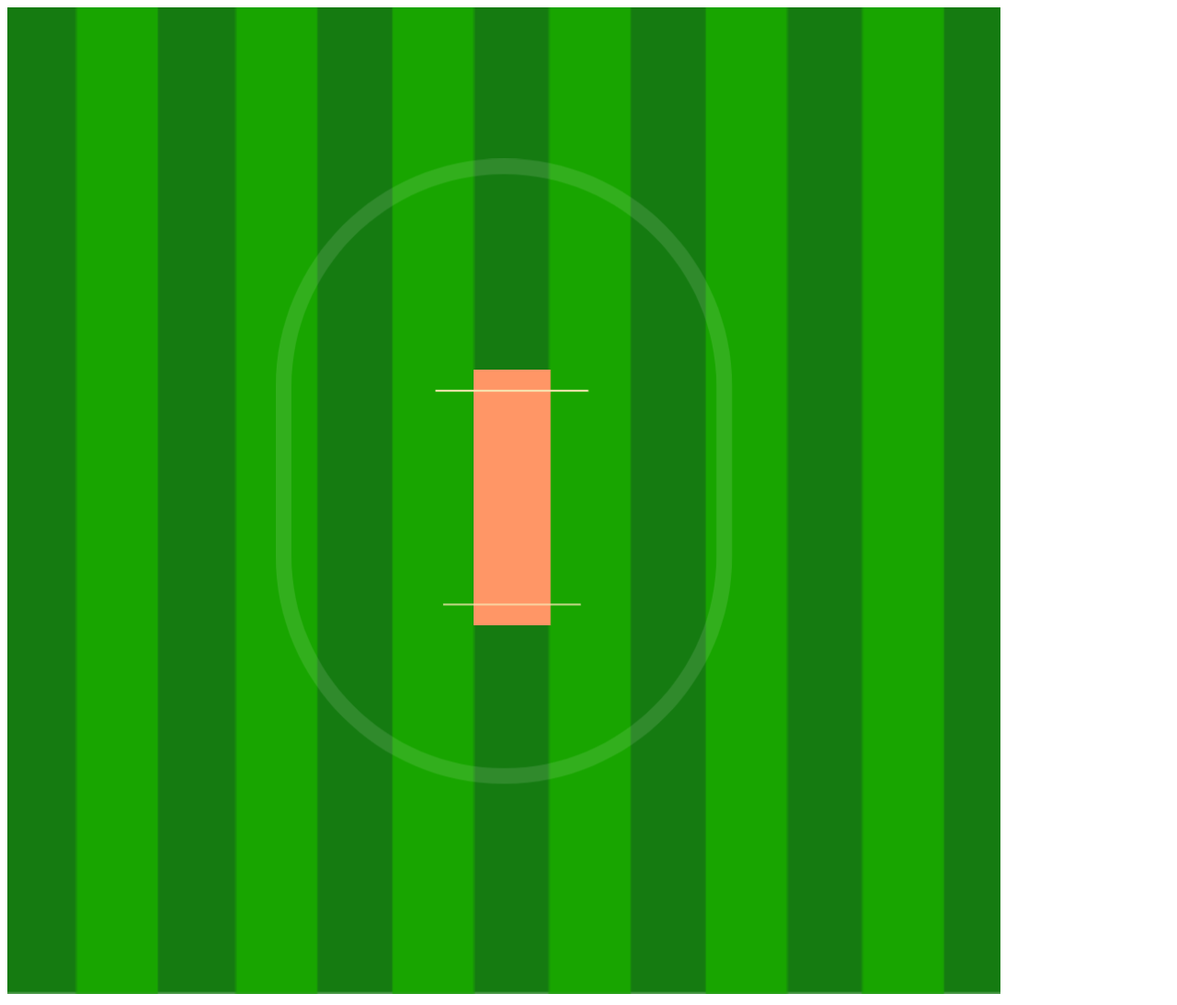
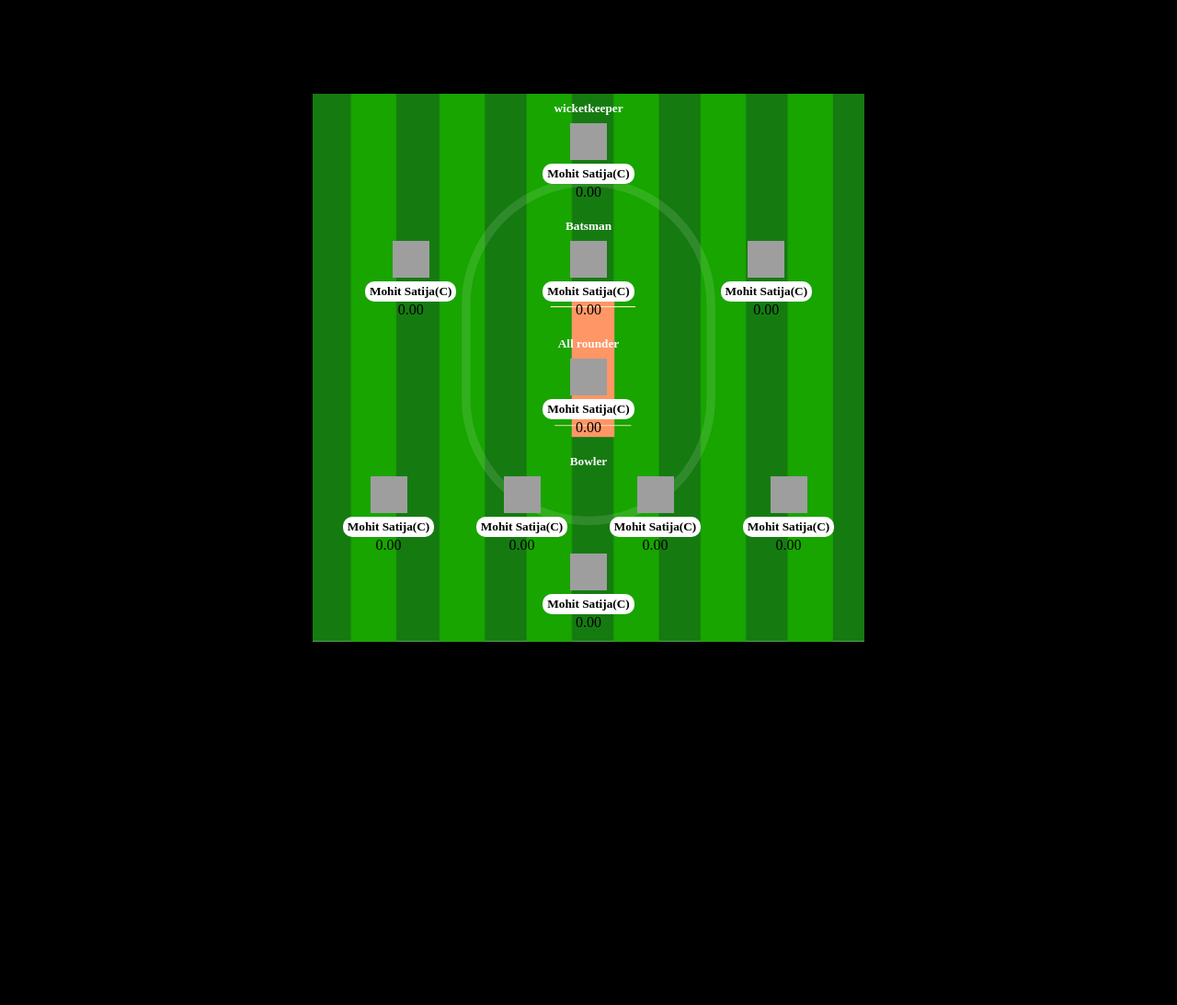
Before and after one commit to EH-GD-MOHIT21/vision11, a Django app: a page that uses templates/userteam.html in a window 1280 px wide. Shown: the whole page at 92% size. After the commit the page ends 698 px from the top, so only its background shows below. Run offline with Django 4.2, Linux system fonts and the light colour scheme; a user stored in the database is signed in; grey boxes are pictures that could not be loaded.

Commit message:
created user team page

```diff
--- /dev/null
+++ b/statics/css/userteam.css
@@ -0,0 +1,86 @@
+*{
+    margin: 0;
+    padding: 0;
+    box-sizing: border-box;
+    word-wrap: break-word;
+}
+
+h5{
+    color: white;
+}
+
+.player h5{
+    color: black;
+    background: white;
+    padding: 3px 5px;
+    border-radius: 10px;
+}
+
+.parentdiv .child1{
+    display: flex;
+    justify-content: center;
+    align-items: center;
+    min-height: 100vh;
+    background: black;
+}
+
+.parentdiv .child2{
+    text-align: center;
+    position: relative;
+}
+
+.child2{
+    background-image: url('/static/imgs/web/team_bg.png');
+    background-position: center center;
+    background-repeat: no-repeat;
+    width: 600px;
+    height: 600px;
+    padding: 10px;
+}
+
+
+.wicketkeeper,.batsman,.allrounder,.bowler{
+    display: flex;
+    justify-content: space-around;
+    align-items: center;
+    flex-wrap: wrap;
+    margin-top: 8px;
+    margin-bottom: 20px;
+}
+
+.player img{
+    width: 40px;
+    height: 40px;
+}
+
+
+.player{
+    margin-left: 20px;
+    margin-right: 20px;
+}
+
+
+@media(max-width:600px){
+    .child2{
+        background-size: cover;
+        height: 100%;
+    }
+}
+
+@media(max-width:450px){
+    .player img{
+        width: 25px;
+        height: 25px;
+    }
+    .child2{
+        padding-left: 3px;
+        padding-right: 3px;
+    }
+    .player h5{
+        font-size: 9px;
+    }
+    .player{
+        margin-left: 5px;
+        margin-right: 5px;
+    }
+}
--- a/templates/userteam.html
+++ b/templates/userteam.html
@@ -6,12 +6,74 @@
     <meta http-equiv="X-UA-Compatible" content="IE=edge">
     <meta name="viewport" content="width=device-width, initial-scale=1.0">
     <title>Team 1 {{request.user}}</title>
+    <link rel="stylesheet" href="{% static 'css/userteam.css' %}">
 </head>
 <body>
     <div class="parentdiv">
         <div class="child1">
             <div class="child2">
-                <img src="{% static 'imgs/web/team_bg.png' %}">
+                <h5>wicketkeeper</h5>
+                <div class="wicketkeeper">
+                    <div class="player">
+                        <img src="https://www.cricbuzz.com/a/img/v1/75x75/i1/c174146/karan-sharma.jpg">
+                        <h5>Mohit Satija(C)</h5>
+                        <p>0.00</p>
+                    </div>
+                </div>
+                <h5>Batsman</h5>
+                <div class="batsman">
+                    <div class="player">
+                        <img src="https://www.cricbuzz.com/a/img/v1/75x75/i1/c174146/karan-sharma.jpg">
+                        <h5>Mohit Satija(C)</h5>
+                        <p>0.00</p>
+                    </div>
+                    <div class="player">
+                        <img src="https://www.cricbuzz.com/a/img/v1/75x75/i1/c174146/karan-sharma.jpg">
+                        <h5>Mohit Satija(C)</h5>
+                        <p>0.00</p>
+                    </div>
+                    <div class="player">
+                        <img src="https://www.cricbuzz.com/a/img/v1/75x75/i1/c174146/karan-sharma.jpg">
+                        <h5>Mohit Satija(C)</h5>
+                        <p>0.00</p>
+                    </div>
+                </div>
+                <h5>All rounder</h5>
+                <div class="allrounder">
+                    <div class="player">
+                        <img src="https://www.cricbuzz.com/a/img/v1/75x75/i1/c174146/karan-sharma.jpg">
+                        <h5>Mohit Satija(C)</h5>
+                        <p>0.00</p>
+                    </div>
+                </div>
+                <h5>Bowler</h5>
+                <div class="bowler">
+                    <div class="player">
+                        <img src="https://www.cricbuzz.com/a/img/v1/75x75/i1/c174146/karan-sharma.jpg">
+                        <h5>Mohit Satija(C)</h5>
+                        <p>0.00</p>
+                    </div>
+                    <div class="player">
+                        <img src="https://www.cricbuzz.com/a/img/v1/75x75/i1/c174146/karan-sharma.jpg">
+                        <h5>Mohit Satija(C)</h5>
+                        <p>0.00</p>
+                    </div>
+                    <div class="player">
+                        <img src="https://www.cricbuzz.com/a/img/v1/75x75/i1/c174146/karan-sharma.jpg">
+                        <h5>Mohit Satija(C)</h5>
+                        <p>0.00</p>
+                    </div>
+                    <div class="player">
+                        <img src="https://www.cricbuzz.com/a/img/v1/75x75/i1/c174146/karan-sharma.jpg">
+                        <h5>Mohit Satija(C)</h5>
+                        <p>0.00</p>
+                    </div>
+                    <div class="player">
+                        <img src="https://www.cricbuzz.com/a/img/v1/75x75/i1/c174146/karan-sharma.jpg">
+                        <h5>Mohit Satija(C)</h5>
+                        <p>0.00</p>
+                    </div>
+                </div>
             </div>
         </div>
     </div>
```
Also changed, not shown: db.sqlite3, mainAPP/migrations/0003_alter_contest_contest_type.py (added), statics/imgs/web/team_bg.png.
